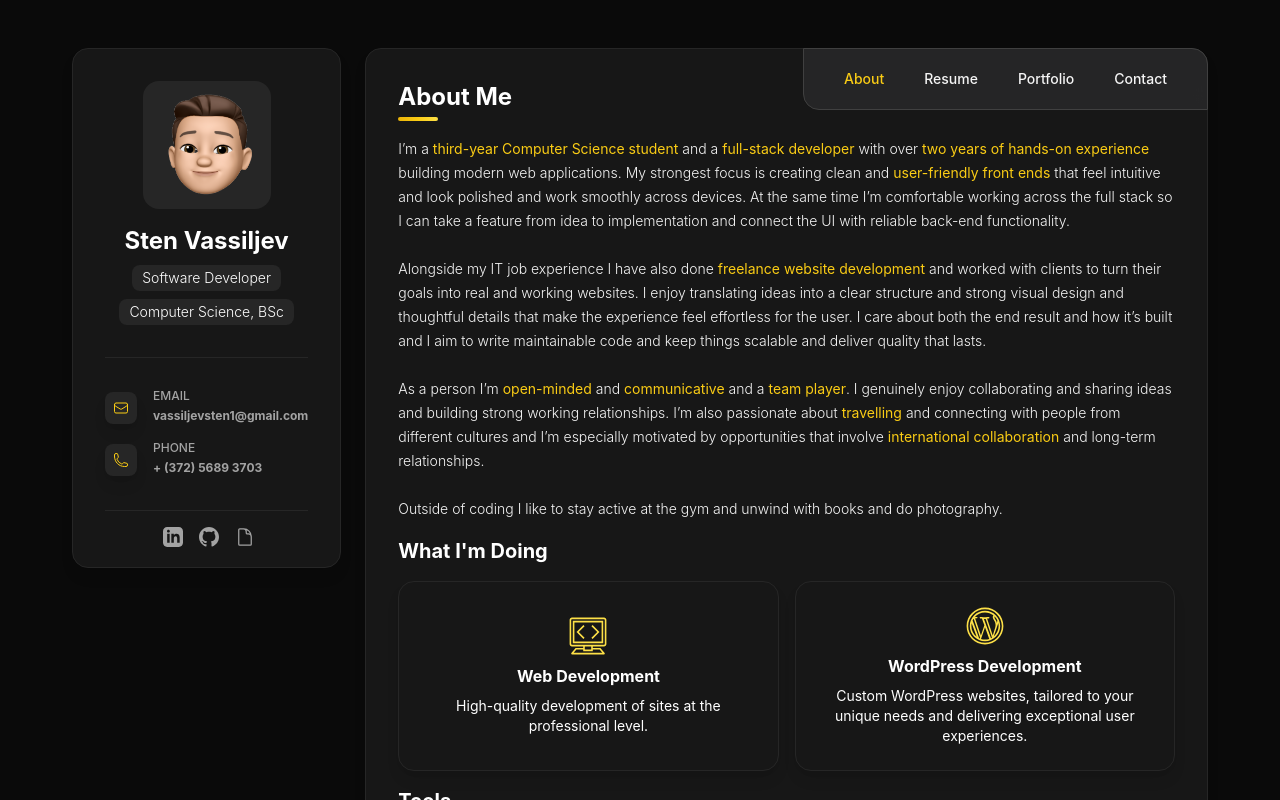
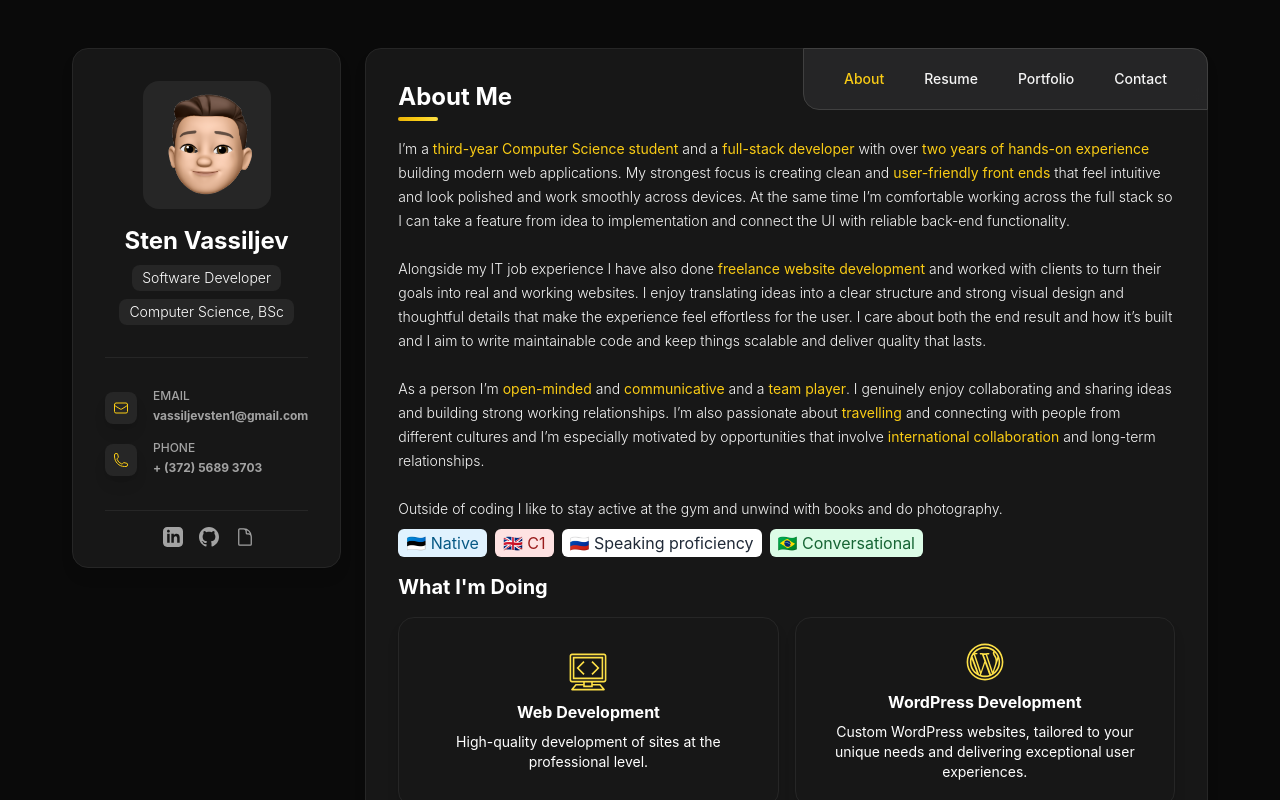
Before and after one commit to swipss/portfolio, a React (Vite) app: page / in a window 1280 px wide. Shown: the top 800 px of the page. Built offline with nearby package versions, Linux system fonts and the light colour scheme.

Commit message:
add language flags

```diff
--- a/src/components/tabs/About.tsx
+++ b/src/components/tabs/About.tsx
@@ -58,6 +58,21 @@ const About: React.FC = () => {
         and do photography.
       </p>
 
+      <div className="flex items-center gap-2 mt-2">
+        <div className="px-2 py-0.5 rounded-md bg-sky-100 w-max text-sky-800">
+          🇪🇪 Native
+        </div>
+        <div className="px-2 py-0.5 rounded-md bg-red-100 w-max text-red-800">
+          🇬🇧 C1
+        </div>
+        <div className="px-2 py-0.5 rounded-md bg-white w-max text-gray-800">
+          🇷🇺 Speaking proficiency
+        </div>
+        <div className="px-2 py-0.5 rounded-md  bg-green-100 w-max text-green-800">
+          🇧🇷 Conversational
+        </div>
+      </div>
+
       <section>
         <h3 className="my-4 text-xl font-bold">What I'm Doing</h3>
         <ul className="grid items-start grid-cols-1 gap-4 md:grid-cols-2">
```
